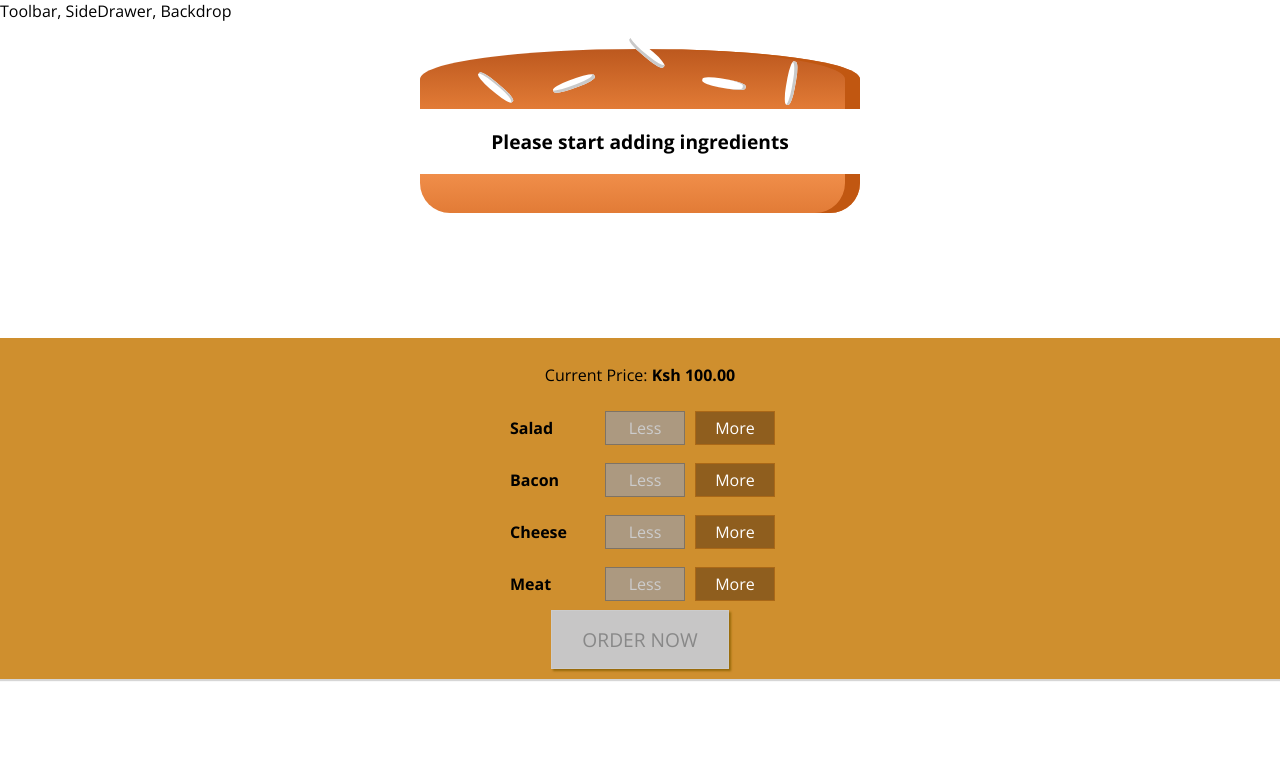
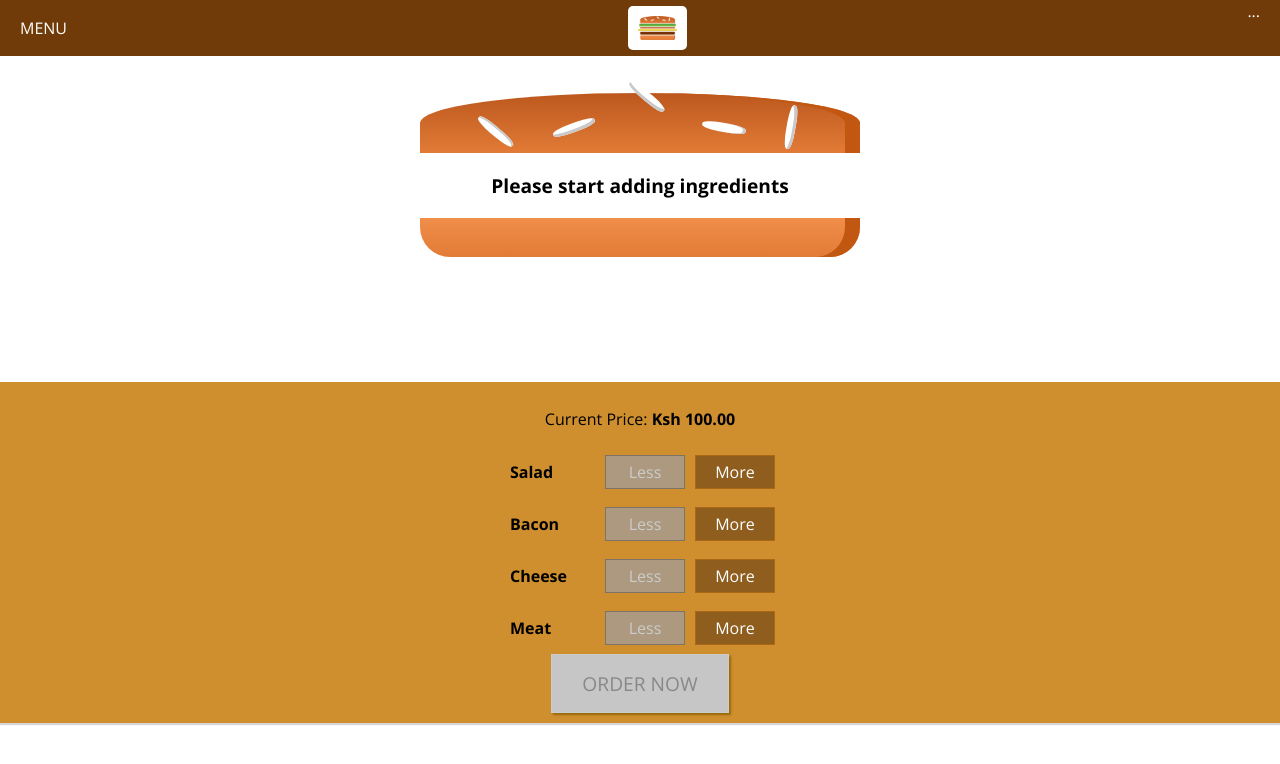
Before and after one commit to muteshi/burger-builder-app, a React (Create React App) app: page / in a window 1280 px wide. Shown: the top 764 px of the page. Built offline with nearby package versions, Linux system fonts and the light colour scheme.

Commit message:
Added toolbar component

```diff
--- a/src/components/Layout/Layout.js
+++ b/src/components/Layout/Layout.js
@@ -1,12 +1,13 @@
 import React from "react";
 
 import Aux from "../../hoc/Auxilliary";
+import Toolbar from "../Navigation/Toolbar/Toolbar";
 import classes from "./Layout.module.css";
 
 const layout = (props) => {
   return (
     <Aux>
-      <div>Toolbar, SideDrawer, Backdrop</div>
+      <Toolbar />
       <main className={classes.Content}>{props.children}</main>
     </Aux>
   );
--- a/src/components/Layout/Layout.module.css
+++ b/src/components/Layout/Layout.module.css
@@ -1,3 +1,3 @@
 .Content {
-  margin-top: 16px;
+  margin-top: 82px;
 }
--- /dev/null
+++ b/src/components/Logo/Logo.js
@@ -0,0 +1,11 @@
+import React from "react";
+
+import classes from "./Logo.module.css";
+import Logo from "../../assets/images/burger-logo.png";
+
+const logo = (props) => (
+  <div className={classes.Logo}>
+    <img src={Logo} alt="BurgerApp" />
+  </div>
+);
+export default logo;
--- /dev/null
+++ b/src/components/Logo/Logo.module.css
@@ -0,0 +1,11 @@
+.Logo {
+  background-color: white;
+  padding: 10px;
+  height: 80%;
+  box-sizing: border-box;
+  border-radius: 5px;
+}
+
+.Logo img {
+  height: 100%;
+}
--- /dev/null
+++ b/src/components/Navigation/Toolbar/Toolbar.js
@@ -0,0 +1,14 @@
+import React from "react";
+
+import classes from "./Toolbar.module.css";
+import Logo from "../../Logo/Logo";
+
+const toolbar = (props) => (
+  <header className={classes.Toolbar}>
+    <div>MENU</div>
+    <Logo />
+    <nav>...</nav>
+  </header>
+);
+
+export default toolbar;
--- /dev/null
+++ b/src/components/Navigation/Toolbar/Toolbar.module.css
@@ -0,0 +1,19 @@
+.Toolbar {
+  height: 56px;
+  width: 100%;
+  position: fixed;
+  top: 0;
+  left: 0;
+  background-color: #703b09;
+  display: flex;
+  justify-content: space-between;
+  align-items: center;
+  padding: 0 20px;
+  box-sizing: border-box;
+  z-index: 90;
+  color: #fff;
+}
+
+.Toolbar nav {
+  height: 100%;
+}
```
Also changed, not shown: src/assets/images/burger-logo.png (added), 1 other file (tests, documents, lock files or other folders).
